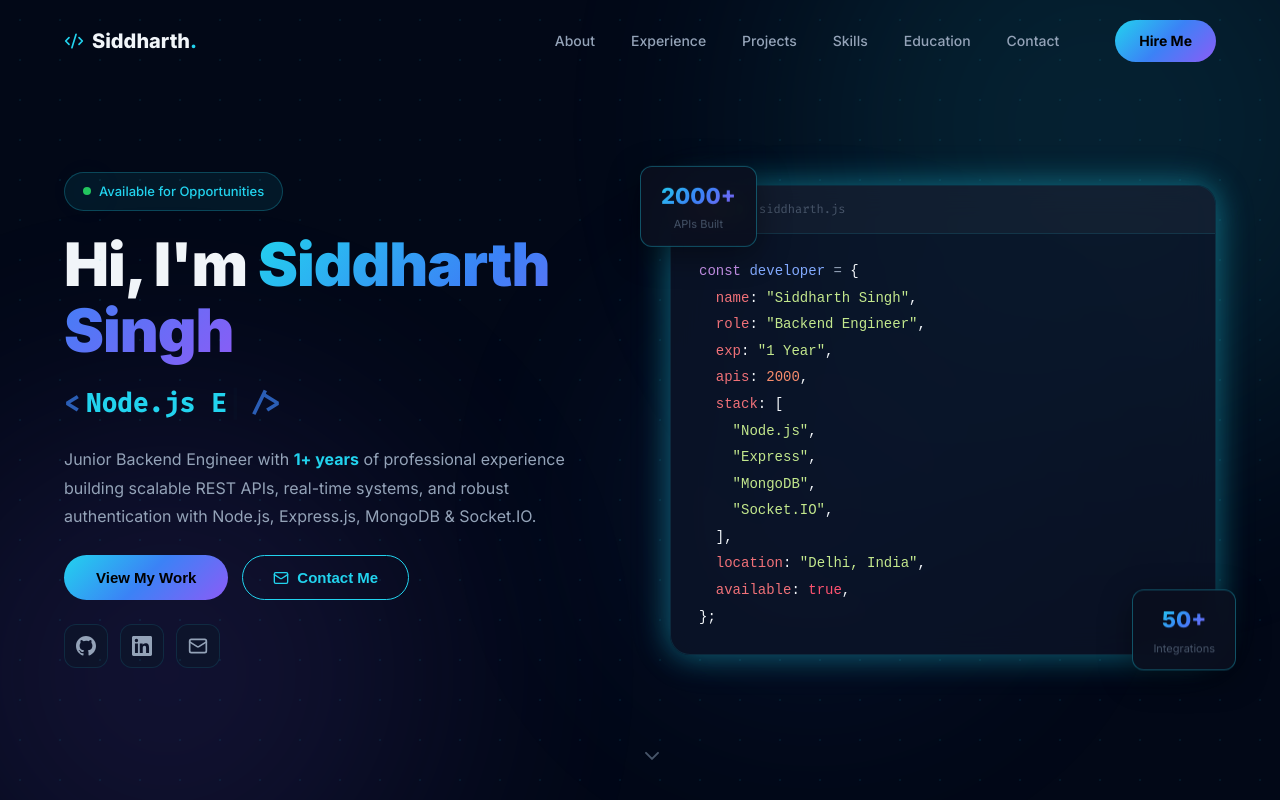
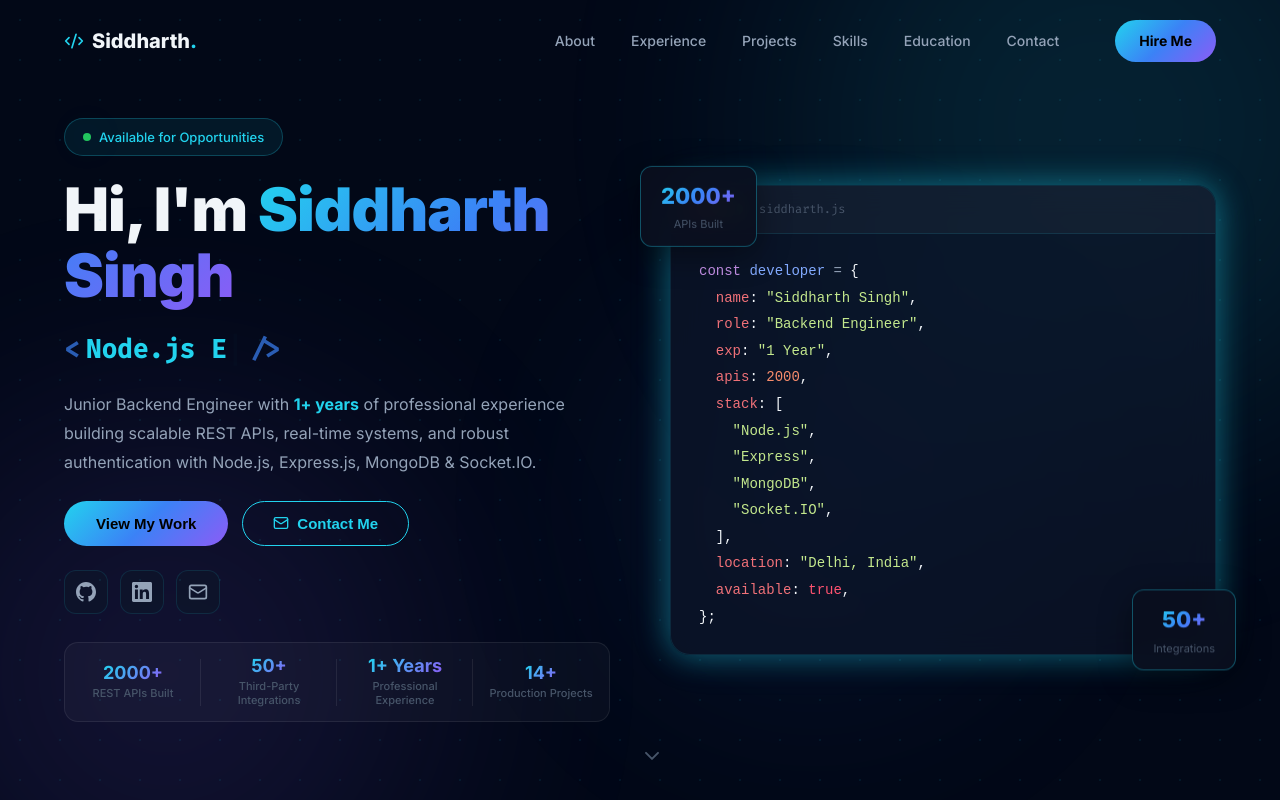
Before and after one commit to Sid9879/Siddharth, a React (Vite) app: page / in a window 1280 px wide. Shown: the top 800 px of the page. Built offline with nearby package versions, Linux system fonts and the light colour scheme.

Commit message:
feat: add stats strip component to display key metrics in Hero section

```diff
--- a/src/components/Hero.css
+++ b/src/components/Hero.css
@@ -278,3 +278,79 @@
     display: none;
   }
 }
+
+/* ---- Stats Strip ---- */
+.hero__stats {
+  display: flex;
+  flex-wrap: wrap;
+  gap: 0;
+  margin-top: 8px;
+  border: 1px solid rgba(255, 255, 255, 0.08);
+  border-radius: 14px;
+  overflow: hidden;
+  background: rgba(255, 255, 255, 0.03);
+}
+
+.hero__stat-item {
+  flex: 1;
+  min-width: 100px;
+  display: flex;
+  flex-direction: column;
+  align-items: center;
+  justify-content: center;
+  padding: 14px 10px;
+  gap: 4px;
+  position: relative;
+  transition: background 0.2s;
+}
+
+.hero__stat-item:not(:last-child)::after {
+  content: '';
+  position: absolute;
+  right: 0;
+  top: 20%;
+  height: 60%;
+  width: 1px;
+  background: rgba(255, 255, 255, 0.08);
+}
+
+.hero__stat-item:hover {
+  background: rgba(34, 211, 238, 0.06);
+}
+
+.hero__stat-item-value {
+  font-size: 18px;
+  font-weight: 700;
+  background: linear-gradient(135deg, var(--accent-cyan), var(--accent-purple));
+  -webkit-background-clip: text;
+  -webkit-text-fill-color: transparent;
+  background-clip: text;
+  line-height: 1;
+}
+
+.hero__stat-item-label {
+  font-size: 11px;
+  color: var(--text-muted);
+  text-align: center;
+  line-height: 1.3;
+  font-weight: 500;
+}
+
+@media (max-width: 500px) {
+  .hero__stats {
+    gap: 0;
+  }
+
+  .hero__stat-item {
+    min-width: 80px;
+    padding: 12px 6px;
+  }
+
+  .hero__stat-item-value {
+    font-size: 15px;
+  }
+
+  .hero__stat-item-label {
+    font-size: 10px;
+  }
+}
--- a/src/components/Hero.jsx
+++ b/src/components/Hero.jsx
@@ -142,6 +142,21 @@ export default function Hero() {
               <Mail size={20} />
             </a>
           </motion.div>
+
+          {/* Stats strip */}
+          <motion.div
+            className="hero__stats"
+            initial={{ opacity: 0, y: 20 }}
+            animate={{ opacity: 1, y: 0 }}
+            transition={{ delay: 1.05, duration: 0.6 }}
+          >
+            {stats.map((stat, i) => (
+              <div key={i} className="hero__stat-item">
+                <span className="hero__stat-item-value">{stat.value}</span>
+                <span className="hero__stat-item-label">{stat.label}</span>
+              </div>
+            ))}
+          </motion.div>
         </motion.div>
 
         {/* Floating code card */}
```
